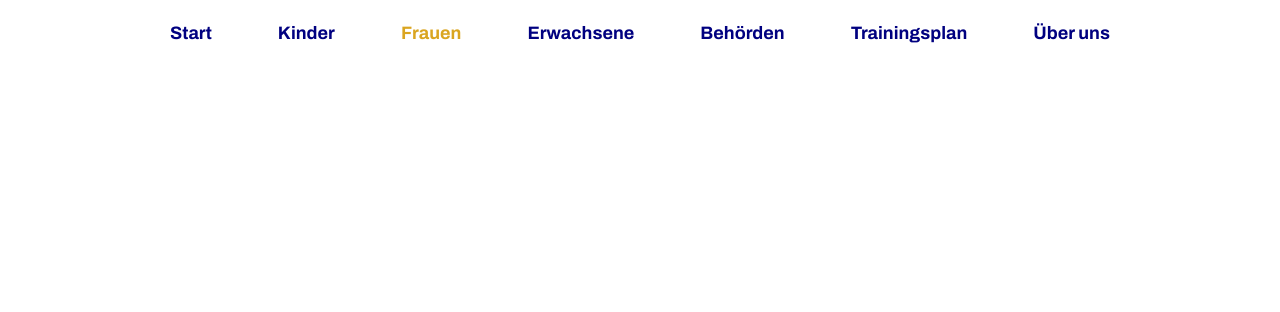
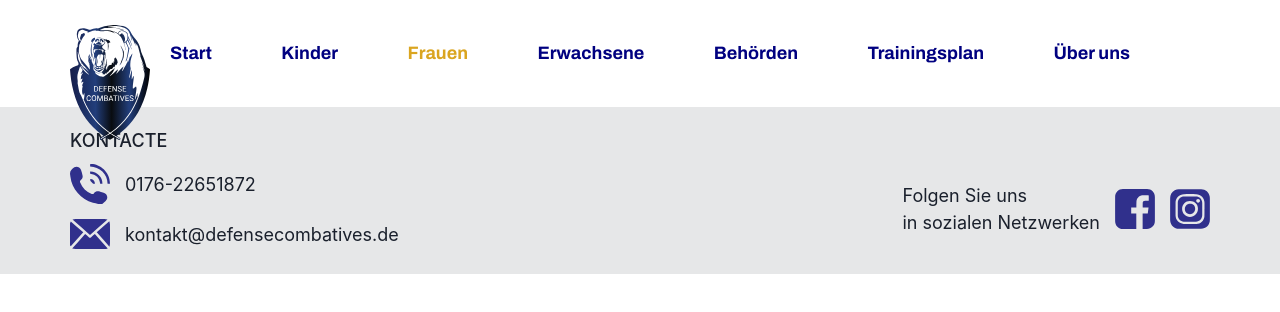
Before and after one commit to Anastasia199129/defensecombatives.de, a Next.js app: page /frauen in a window 1280 px wide. Shown: the top 312 px of the page. Built offline with nearby package versions, Linux system fonts and the light colour scheme.

Commit message:
added Logo

```diff
--- a/components/Header/Header.module.sass
+++ b/components/Header/Header.module.sass
@@ -1,10 +1,19 @@
 @import ../../styles/settings
 
 .wrapper
+  position: relative
   display: flex
   align-items: center
   justify-content: space-between
-  padding: 20px 100px
+  padding: 40px 80px 40px 100px
+
+  &::before
+    position: absolute
+    content: url('./img/Logo.svg')
+    left: 0
+    top: 25px
+    width: 80px
+    z-index: 5
 
   p
     font-family: $a
--- /dev/null
+++ b/components/Header/img/Logo.tsx
@@ -0,0 +1,5 @@
+export default function Logo() {
+  return (
+    <div></div>
+  )
+}
--- a/pages/frauen.tsx
+++ b/pages/frauen.tsx
@@ -1,5 +1,9 @@
-import Header from '../components/Header/Header';
+import Header from '@/components/Header/Header'
+import Footer from '@/components/Footer/Footer'
 
 export default function behoerdenUndOeffentlicheTraeger () {
-  return <Header/>
+  return <>
+  <Header/>
+  <Footer/>
+  </>
 }
```
Also changed, not shown: components/CustomHead/CustomHead.tsx (added, +12 -0 lines), pages/behorden.tsx (+6 -2 lines), pages/erwachsene.tsx (+6 -2 lines), pages/index.tsx (+2 -6 lines), pages/kinder.tsx (+6 -2 lines), pages/trainingsplan.tsx (+6 -2 lines), pages/uber_uns.tsx (+6 -2 lines), components/Header/img/Logo.svg (renamed from public/img/Logo.svg).
